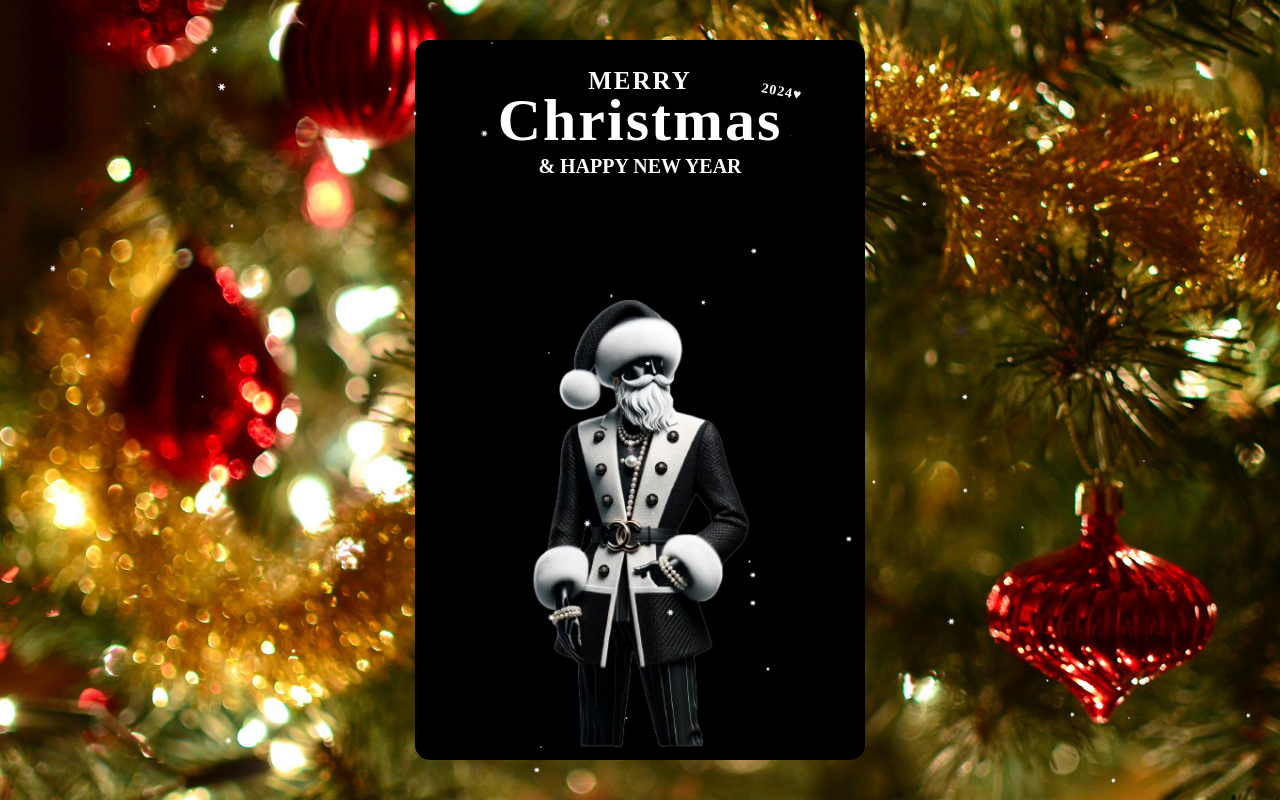
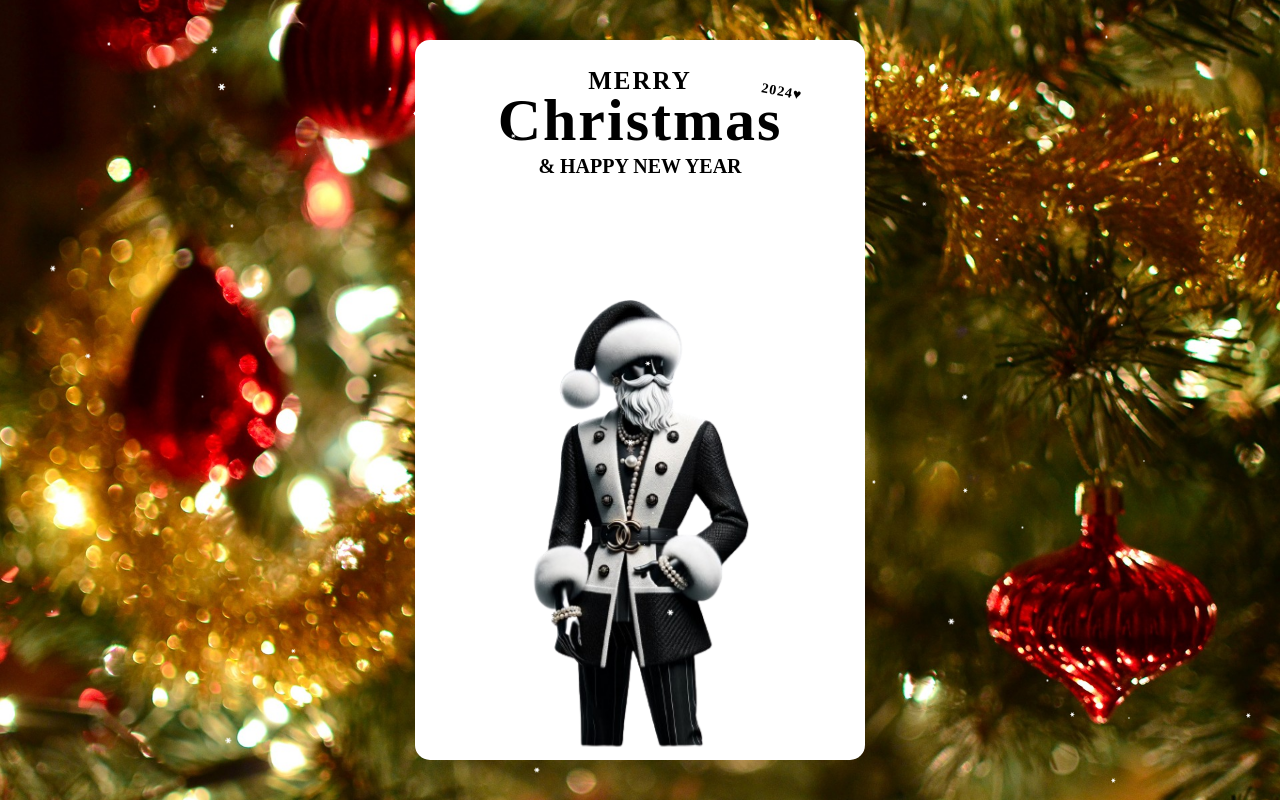
Before and after one commit to newwver/Christmas, a plain HTML site: page index.html in a window 1280 px wide. Drawn offline with nearby package versions, Linux system fonts and the light colour scheme; a web font is replaced by a local one.

Commit message:
Card color 변경

```diff
--- a/style.css
+++ b/style.css
@@ -36,7 +36,7 @@ body {
 	width: 450px;
 	height: 700px;
 	transform-style: preserve-3d;
-	background: #000;
+	background: #fff;
 	border-radius: 15px;
 }
 
@@ -54,7 +54,7 @@ body {
 	z-index: 3;
 	position: absolute;
 	top: 30px;
-	color: #fff;
+	color: #000;
 	text-align: center;
 	line-height: 0.9;
 	transition: all 0.3s ease-out;
```
